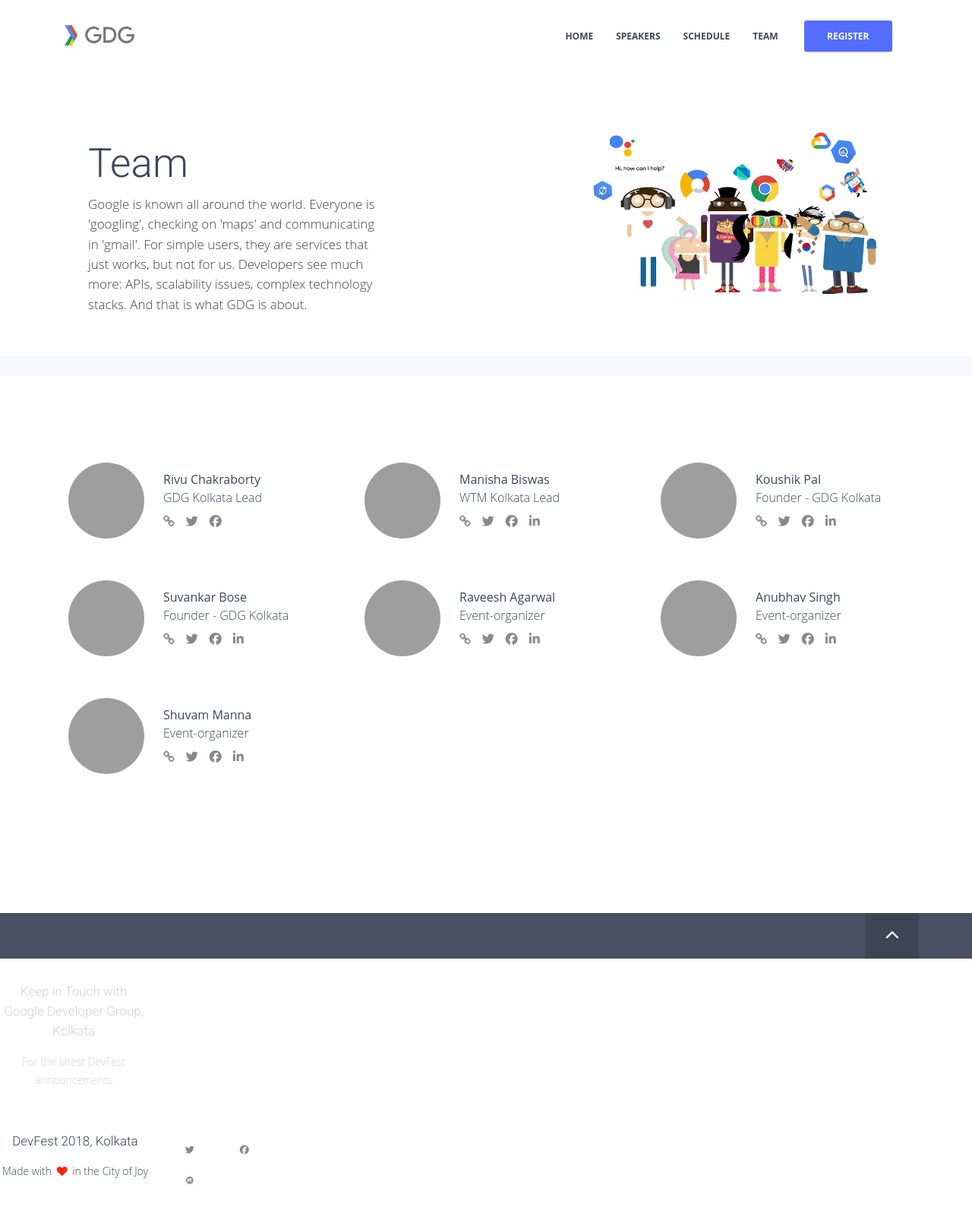
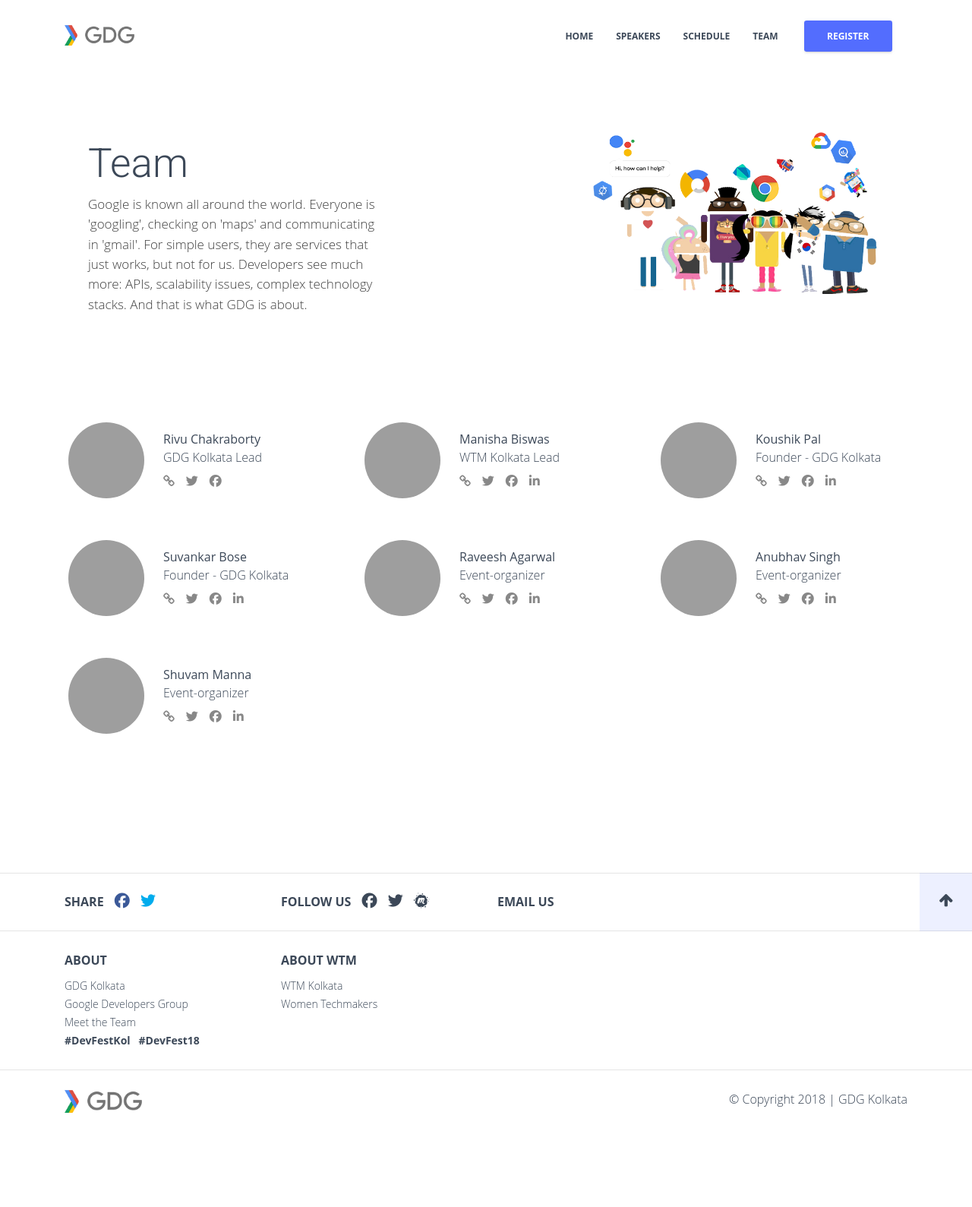
Before and after one commit to gdgkolkata/DevFest18, a PHP site: page /team.html in a window 1280 px wide. Shown: the whole page at 76% size. After the commit the page ends 1465 px from the top, so only its background shows below. Run offline with PHP 8.4, Linux system fonts and the light colour scheme; some libraries are stand-ins or nearby versions; grey boxes are pictures that could not be loaded.

Commit message:
modified footer go to top arrow, added smooth scroll and coming soon to schedule.html

```diff
--- a/assets/assets-custom/css/footer.css
+++ b/assets/assets-custom/css/footer.css
@@ -76,10 +76,15 @@
     position: absolute;
     right: 0px;
     padding: 25px 25px 28px 15px;
-    background-color: rgba(83, 109, 254, 0.05);
+    background-color: rgba(83, 109, 254, 0.1);
     margin: -6px 0px 0px 0px;
     color: inherit;
     z-index: 999;
+}
+
+.coming-soon{
+    padding-top: 15%;
+    padding-bottom: 10%;
 }
 
 @media (max-width: 992px) {
@@ -101,6 +106,7 @@
 
     #footer #top-button {
         padding: 63px 25px 63px 15px;
+        margin-top: -6.8px;
     }
 
     #footer #top-button .fa{
@@ -109,6 +115,11 @@
 
     #footer .copyright{
         padding-top: 10px;
+    }
+
+    .coming-soon{
+        padding-top: 35%;
+        padding-bottom: 20%;
     }
 }
 
--- a/assets/assets-custom/demo.css
+++ b/assets/assets-custom/demo.css
@@ -19,7 +19,7 @@ Header
 
 body {
     margin-right: 0;
-    max-width: 100%;
+    max-width: 102%;
     overflow-x: hidden;
     background: #fff;
     font-family: 'Open Sans', sans-serif;
--- a/assets/assets-custom/main.js
+++ b/assets/assets-custom/main.js
@@ -1,11 +1,10 @@
-$(document).ready(function(){
+$(document).ready(function () {
 	// $('.nav-link').click(function(event){
 	// 	event.preventDefault();
 	// 	event.returnValue = false;
 	// });
 	// $('#photogrid').GridHorizontal();
-	var rockstars = [
-		{
+	var rockstars = [{
 			"name": "Rivu Chakraborty",
 			"cover": "default",
 			"pic": "https://sessionize.com/image?f=fd31d66d66d823a37ee37596ab8426c7,400,400,True,False,a72ed7ee-704c-453a-9d4e-ca5014ed0e5a.jpg",
@@ -100,14 +99,24 @@ $(document).ready(function(){
 
 	console.log(tinylist);
 
-	for(var i=1; i<=4;i++){
+	for (var i = 1; i <= 4; i++) {
 
-		var data = rockstars[tinylist[i-1]];
+		var data = rockstars[tinylist[i - 1]];
 
-		$('#speaker-'+i+"-name").empty().append(data["name"]+"<small>"+data["desc"]+"</small>");
-		$('#speaker-'+i+"-pic").attr("src", data["pic"]);
+		$('#speaker-' + i + "-name").empty().append(data["name"] + "<small>" + data["desc"] + "</small>");
+		$('#speaker-' + i + "-pic").attr("src", data["pic"]);
 	}
 
-
+	$('#top-button').on('click', function (event) {
+		if (this.hash !== "") {
+			event.preventDefault();
+			var hash = this.hash;
+			$('html').animate({
+				scrollTop: 0
+			}, 800, function () {
+				window.location.hash = hash;
+			});
+		}
+	});
 
 });
--- a/index.html
+++ b/index.html
@@ -82,7 +82,7 @@
     <!-- iframe removal -->
 </head>
 
-<body class="landing-page" name="top">
+<body class="landing-page" name="top" id="top">
     <nav class="navbar navbar-color-on-scroll navbar-transparent fixed-top  navbar-expand-lg " color-on-scroll="100" id="sectionsNav">
         <div class="container">
             <div class="navbar-translate">
--- a/team.html
+++ b/team.html
@@ -19,6 +19,7 @@
     <link href="assets/assets-custom/demo.css" rel="stylesheet" />
     <link href="assets/assets-custom/css/team/style.css" rel="stylesheet">
     <link href="assets/assets-custom/css/base.css" rel="stylesheet">
+    <link href="assets/assets-custom/css/footer.css" rel="stylesheet">
     <link href="https://maxcdn.bootstrapcdn.com/font-awesome/4.7.0/css/font-awesome.min.css" rel="stylesheet" integrity="sha384-wvfXpqpZZVQGK6TAh5PVlGOfQNHSoD2xbE+QkPxCAFlNEevoEH3Sl0sibVcOQVnN"
         crossorigin="anonymous">
     <link rel="stylesheet" href="https://unpkg.com/flickity@2.0/dist/flickity.min.css">
@@ -26,7 +27,7 @@
     <!-- iframe removal -->
 </head>
 
-<body class="landing-page ">
+<body class="landing-page" name="top" id="top">
     <nav class="navbar navbar-color-on-scroll navbar-transparent fixed-top  navbar-expand-lg " color-on-scroll="100" id="sectionsNav">
         <div class="container">
             <div class="navbar-translate">
@@ -65,7 +66,7 @@
                              <span ><b id="header_text">Blog</b></span>
                         </a>
                     </li> -->
-                   <!--  <li class="nav-item">
+                    <!--  <li class="nav-item">
                         <a href="./about" data-page="about" class="nav-link">
                             <span><b id="header_text">About</b></span>
                         </a>
@@ -91,10 +92,7 @@
 
             </div>
             <div class="col-lg-6 col-md-12 col-sm-12 col-xs-12">
-                <img class="img-fluid" src="assets/img/kit/team.png"/>
-            </div>
-            <div class="col-lg-12 col-md-12 col-sm-12 col-xs-12 team-introduction">
-
+                <img class="img-fluid" src="assets/img/kit/team.png" />
             </div>
         </div>
         <div class="container no-padding container-sub-page">
@@ -102,59 +100,78 @@
             </div>
         </div>
     </div>
-    <section class="to-top">
-        <div class="container">
+    <div id="footer">
+        <hr style="margin-bottom: 5px;" />
+
+        <a href="#top" id="top-button">
+            <i class="fa fa-arrow-up" aria-hidden="true"></i>
+        </a>
+        <div class="container" style="padding-top: 20px;">
+
             <div class="row">
-                <div class="to-top-wrap">
-                    <a href="#top" class="top"><i class="fa fa-angle-up"></i></a>
+                <div class="col-lg-3">
+                    <div class="share-social share">
+                        <span><b>SHARE</b>
+                            <a href="https://facebook.com/sharer/sharer.php" target="_blank"><i class="fa fa-facebook"></i></a>
+                            <a href="https://twitter.com/home?status=Join%20in%20the%20GDG%20Kolkata%20DevFest18%20and%20have%20the%20experience%20of%20a%20lifetime!%20Register%20now%20at%20-%20https%3A//localhost/DevFest18/"
+                                target="_blank"><i class="fa fa-twitter"></i></a>
+                        </span>
+                    </div>
+                </div>
+                <div class="col-lg-3">
+                    <div class="share-social">
+                        <span><b>FOLLOW US</b>
+                            <a href="https://facebook.com/GDGKolkata/" target="_blank"><i class="fa fa-facebook"></i></a>
+                            <a href="https://twitter.com/gdgkolkata" target="_blank"><i class="fa fa-twitter"></i></a>
+                            <a href="https://meetup.com/GDG-Kolkata/" target="_blank"><i class="fa fa-meetup"
+                                    aria-hidden="true"></i></a>
+                        </span>
+                    </div>
+                </div>
+                <div class="col-lg-3">
+                    <div class="share-social">
+                        <span><a href="mailto:gdgkolkata@gmail.com"><b>EMAIL US</b></a></span>
+                    </div>
                 </div>
             </div>
         </div>
-    </section>
-    <footer class="page-footer">
-        <div class="footer-container">
+        <hr />
+        <div class="container">
             <div class="row">
-                <div class="col l6 s12" id="footie">
-                    <h5 class="news">Keep in Touch with Google Developer Group, Kolkata</h5>
-                    <p class="grey-text text-lighten-4">For the latest DevFest announcements</p>
+                <div class="col-lg-3 col-md-6 col-xs-12 footer-details">
+                    <span><b>ABOUT</b></span>
+                    <p>
+                        <a href="https://facebook.com/pg/GDGKolkata/about/" target="_blank">GDG Kolkata</a><br />
+                        <a href="https://developers.google.com/programs/community/gdg/" target="_blank">Google
+                            Developers Group</a><br />
+                        <a href="/team">Meet the Team</a><br />
+                        <a href="https://twitter.com/hashtag/devfestkol" target="_blank"><b>#DevFestKol</b></a> &nbsp;
+                        <a href="https://twitter.com/hashtag/devfest18" target="_blank"><b>#DevFest18</b></a>
+                    </p>
                 </div>
-                <div class="col l4 offset-l2 s12">
-                    <h5 class="white-text"></h5>
+                <div class="col-lg-3 col-md-6 col-xs-12 footer-details">
+                    <span><b>ABOUT WTM</b></span>
+                    <p>
+                        <a href="https://facebook.com/WTMKolkata/" target="_blank">WTM Kolkata</a><br />
+                        <a href="https://www.womentechmakers.com/" target="_blank">Women Techmakers</a><br />
+                    </p>
                 </div>
             </div>
         </div>
-    </footer>
-    <footer class="page-footer1">
-        <div class="footer-container">
+        <hr />
+        <div class="container" style="padding-bottom: 20px;">
+
             <div class="row">
-                <div class="col l6 s12">
-                    <h5 class="white-text">DevFest 2018, Kolkata</h5>
-                    <p class="grey-text text-lighten-4">Made with <i class="fa fa-heart" id="heart"></i> in the City of
-                        Joy</p>
+                <div class="col-lg-3">
+                    <img src="assets/img/kit/gdg-logo-t.png" alt="gdg-logo" />
                 </div>
-                <div class="col l4 offset-l2 s12">
-                    <h5 class="white-text"></h5>
-                    <ul>
-                        <li class="nav-item">
-                            <a class="nav-link" rel="tooltip" title="" data-placement="bottom" href="https://twitter.com/gdgkolkata?s=09" target="_blank" data-original-title="Follow us on Twitter">
-                            <i class="fa fa-twitter"></i>
-                        </a>
-                        </li>
-                        <li class="nav-item">
-                            <a class="nav-link" rel="tooltip" title="" data-placement="bottom" href="https://www.facebook.com/GDGKolkata/" target="_blank" data-original-title="Join us on Facebook">
-                            <i class="fa fa-facebook" id="fb"></i>
-                        </a>
-                        </li>
-                        <li class="nav-item">
-                            <a class="nav-link" rel="tooltip" title="" data-placement="bottom" href="https://www.meetup.com/GDG-Kolkata/" target="_blank" data-original-title="Keep Track at Meetup">
-                            <i class="fa fa-meetup"></i>
-                        </a>
-                        </li>
-                    </ul>
+                <div class="col-lg-9 copyright">
+                    &copy; Copyright 2018 | GDG Kolkata
                 </div>
             </div>
         </div>
-    </footer>
+    </div>
+
     <!--   Core JS Files   -->
     <script src="assets/js/core/jquery.min.js"></script>
     <script src="assets/js/core/popper.min.js"></script>
@@ -163,7 +180,7 @@
     <script src="assets/js/material-kit.js?v=2.0.2"></script>
     <!-- Fixed Sidebar Nav - js With initialisations For Demo Purpose, Don't Include it in your project -->
     <script src="assets/assets-custom/js/material-kit-demo.js"></script>
-    <script src="assets/assets-custom/js/main.js"></script>
+    <script src="assets/assets-custom/main.js"></script>
     <script>
         $('document').ready(function () {
             function getLinks(links) {
```
Also changed, not shown: schedule.html (+70 -66 lines), speakers.html (+105 -64 lines). Lines whose indentation alone changed are shown as unchanged.
